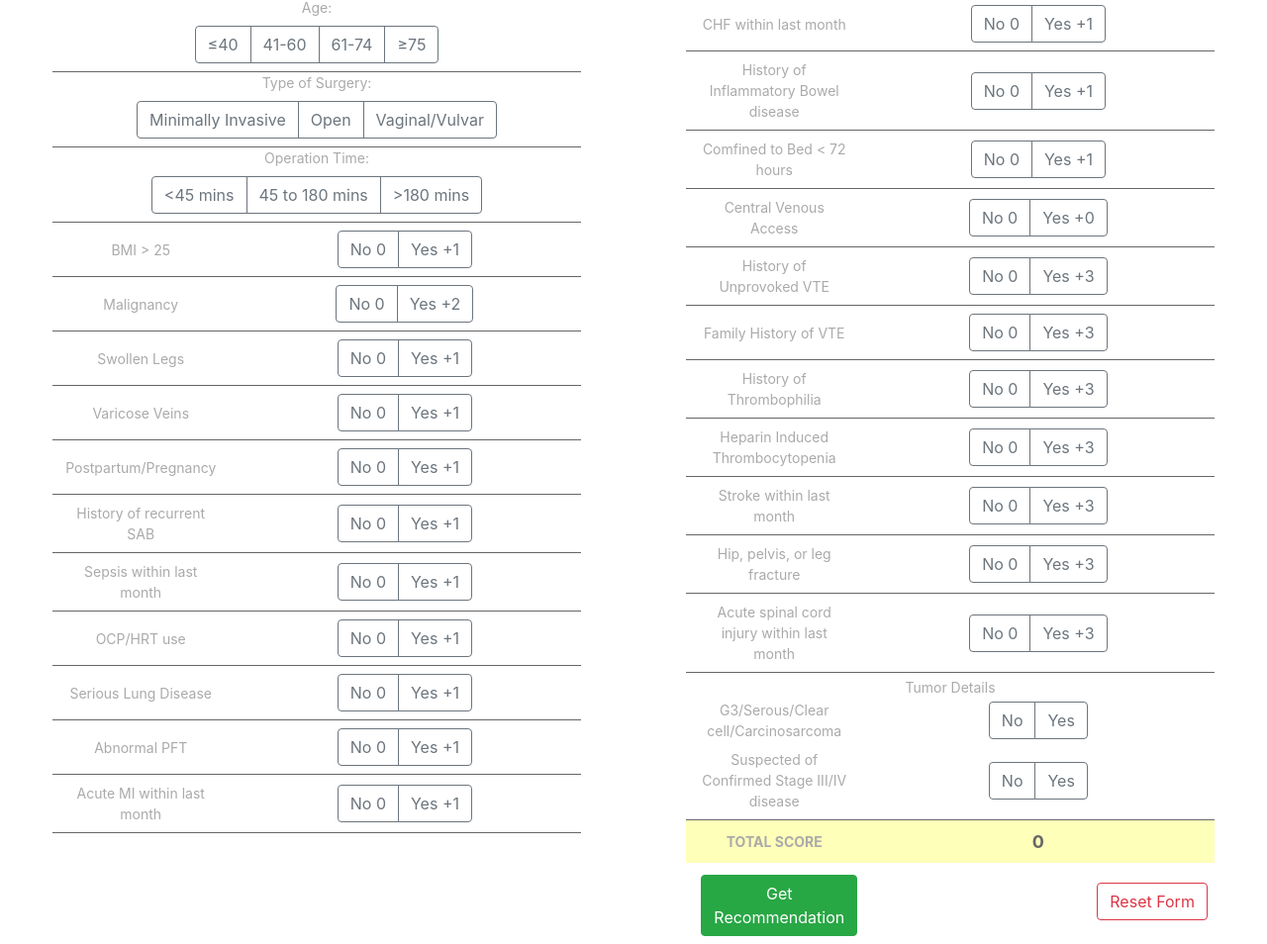
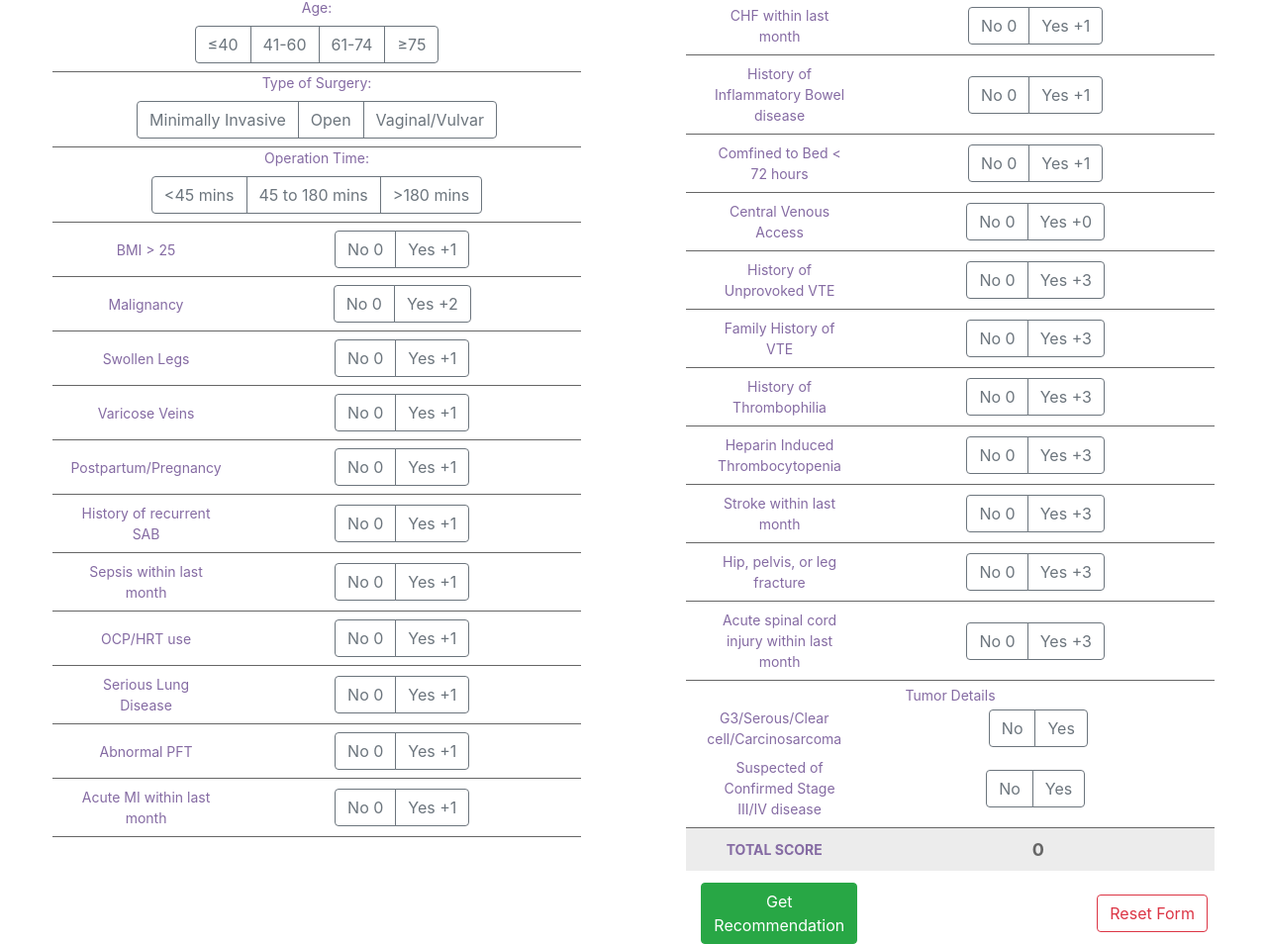
Before and after one commit to moqc/vte-calculator, a plain HTML site: page index.html in a window 1280 px wide. Shown: the part 59-1013 px from the top of the page at 99% size. Drawn offline with Linux system fonts and the light colour scheme.

Commit message:
Update some styles from Kathy Roeser to match moqc.org styling and embed in an iframe.

```diff
--- a/css/styles.css
+++ b/css/styles.css
@@ -7,6 +7,7 @@ div #main-container {
 .spacedRow {
     padding-top: 8px;
     padding-bottom: 8px;
+    padding: 8px;
 
     border-bottom: 1px solid #666666;
 }
@@ -29,7 +30,7 @@ div #main-container {
     font-size: 18px;
     color: #666666;
 
-    background-color: #feffb9  ;
+    background-color: #ececec  ;
 }
 
 
@@ -66,6 +67,7 @@ div #addFilterButtonBar {
 
 div .button {
 	margin-bottom: 8px;
+    margin-top: 8px;
 }
 
 div #pageTop {
@@ -162,7 +164,7 @@ div .opnoteListTitle {
 
     font-size: 14px;
 
-    color: rgb(170, 170, 170);
+    color: #856ba3;
 }
 
 ul#opnoteList {
--- a/js/moqc-vte.js
+++ b/js/moqc-vte.js
@@ -9,8 +9,8 @@ HomeVTECalculatorView = Backbone.View.extend({
         var data = {
         };
 
-        var vteHeaderTemplate = _.template($('#vte-header-template').html())(data);
-        $('#header').html(vteHeaderTemplate);
+        // var vteHeaderTemplate = _.template($('#vte-header-template').html())(data);
+        // $('#header').html(vteHeaderTemplate);
 
         //render mainpage buttons
         var vteHomeTemplate = _.template($('#vte-home-template').html())({});
```
